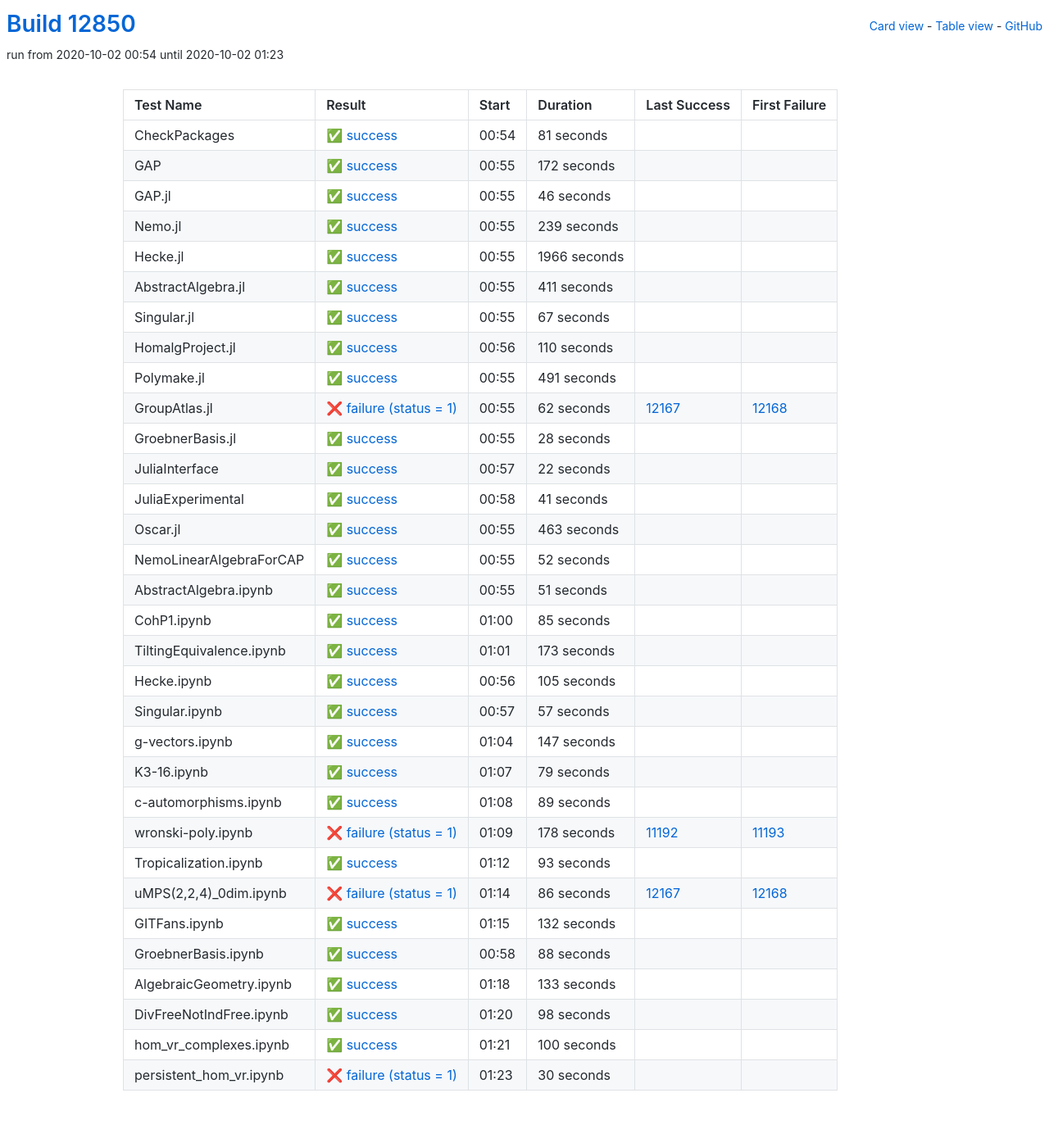
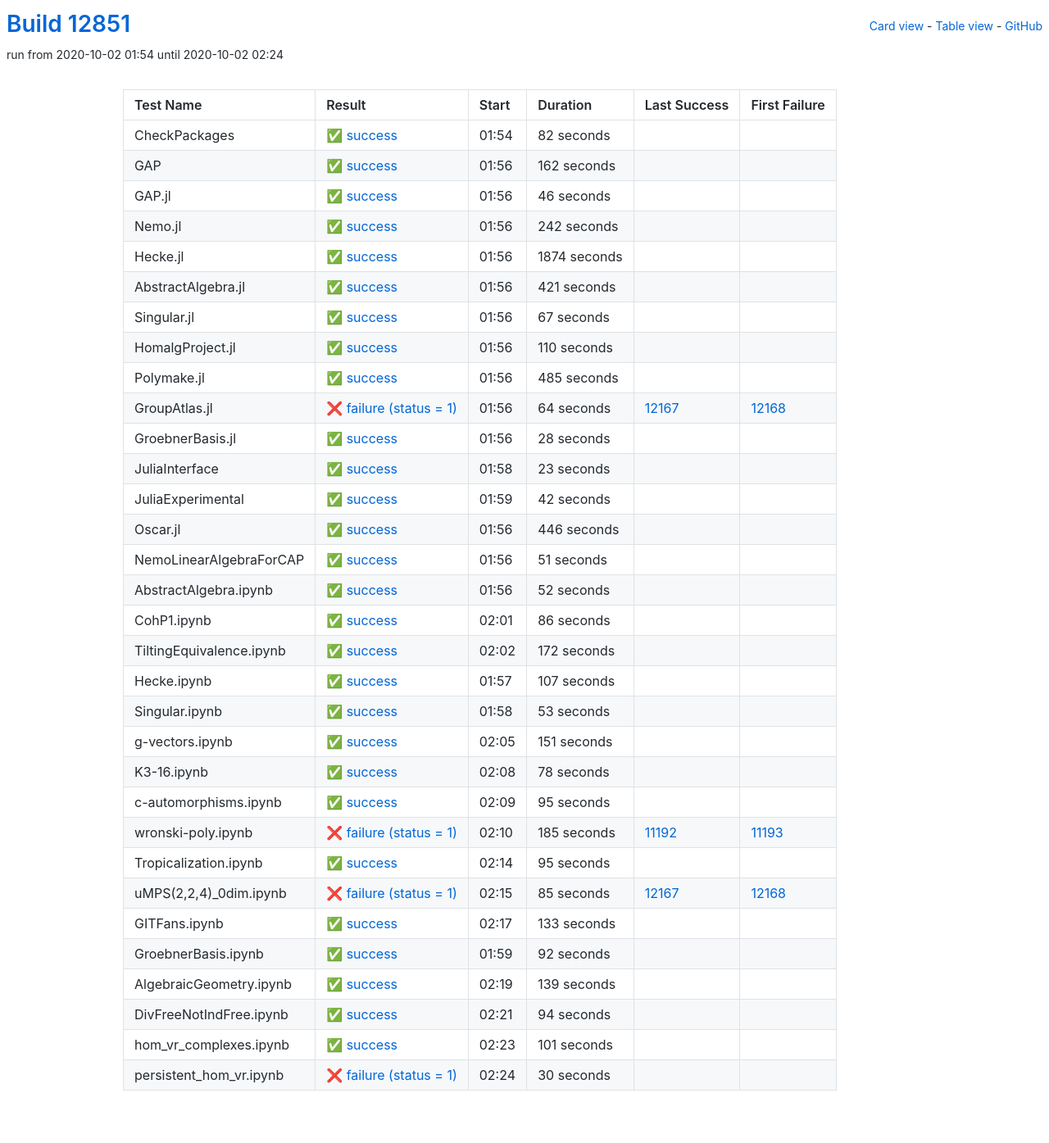
Before and after one commit to oscar-system/oscar-ci-status, a Jekyll site: the page built from table.html, in a window 1280 px wide. Shown: the whole page at 82% size. Built offline with Jekyll 4.4.1, drawn with Linux system fonts in a browser that asks for light colours.

Commit message:
Build #12851

```diff
--- a/_data/ci.yml
+++ b/_data/ci.yml
@@ -1,6 +1,6 @@
 ---
-build: 12850
-build_url: https://oscarci.mathematik.uni-kl.de/job/oscar/12850/
+build: 12851
+build_url: https://oscarci.mathematik.uni-kl.de/job/oscar/12851/
 job: oscar
 organization: oscar-system
 repo: oscar-ci-status
@@ -8,32 +8,32 @@
 tests:
 - name: CheckPackages
   id: checkpackages
-  log: https://oscarci.mathematik.uni-kl.de/job/oscar/12850/artifact/logs/build-12850/CheckPackages.log
-  start: 2020-10-02 00:54
+  log: https://oscarci.mathematik.uni-kl.de/job/oscar/12851/artifact/logs/build-12851/CheckPackages.log
+  start: 2020-10-02 01:54
   success: true
   exitcode: 0
   status: success
-  duration: 81
+  duration: 82
   last_success: false
   last_success_url:
   first_failure: false
   first_failure_url:
 - name: GAP
   id: gap
-  log: https://oscarci.mathematik.uni-kl.de/job/oscar/12850/artifact/logs/build-12850/GAP.log
-  start: 2020-10-02 00:55
+  log: https://oscarci.mathematik.uni-kl.de/job/oscar/12851/artifact/logs/build-12851/GAP.log
+  start: 2020-10-02 01:56
   success: true
   exitcode: 0
   status: success
-  duration: 172
+  duration: 162
   last_success: false
   last_success_url:
   first_failure: false
   first_failure_url:
 - name: GAP.jl
   id: gap-jl
-  log: https://oscarci.mathematik.uni-kl.de/job/oscar/12850/artifact/logs/build-12850/GAP.jl.log
-  start: 2020-10-02 00:55
+  log: https://oscarci.mathematik.uni-kl.de/job/oscar/12851/artifact/logs/build-12851/GAP.jl.log
+  start: 2020-10-02 01:56
   success: true
   exitcode: 0
   status: success
@@ -44,44 +44,44 @@
   first_failure_url:
 - name: Nemo.jl
   id: nemo-jl
-  log: https://oscarci.mathematik.uni-kl.de/job/oscar/12850/artifact/logs/build-12850/Nemo.jl.log
-  start: 2020-10-02 00:55
+  log: https://oscarci.mathematik.uni-kl.de/job/oscar/12851/artifact/logs/build-12851/Nemo.jl.log
+  start: 2020-10-02 01:56
   success: true
   exitcode: 0
   status: success
-  duration: 239
+  duration: 242
   last_success: false
   last_success_url:
   first_failure: false
   first_failure_url:
 - name: Hecke.jl
   id: hecke-jl
-  log: https://oscarci.mathematik.uni-kl.de/job/oscar/12850/artifact/logs/build-12850/Hecke.jl.log
-  start: 2020-10-02 00:55
+  log: https://oscarci.mathematik.uni-kl.de/job/oscar/12851/artifact/logs/build-12851/Hecke.jl.log
+  start: 2020-10-02 01:56
   success: true
   exitcode: 0
   status: success
-  duration: 1966
+  duration: 1874
   last_success: false
   last_success_url:
   first_failure: false
   first_failure_url:
 - name: AbstractAlgebra.jl
   id: abstractalgebra-jl
-  log: https://oscarci.mathematik.uni-kl.de/job/oscar/12850/artifact/logs/build-12850/AbstractAlgebra.jl.log
-  start: 2020-10-02 00:55
+  log: https://oscarci.mathematik.uni-kl.de/job/oscar/12851/artifact/logs/build-12851/AbstractAlgebra.jl.log
+  start: 2020-10-02 01:56
   success: true
   exitcode: 0
   status: success
-  duration: 411
+  duration: 421
   last_success: false
   last_success_url:
   first_failure: false
   first_failure_url:
 - name: Singular.jl
   id: singular-jl
-  log: https://oscarci.mathematik.uni-kl.de/job/oscar/12850/artifact/logs/build-12850/Singular.jl.log
-  start: 2020-10-02 00:55
+  log: https://oscarci.mathematik.uni-kl.de/job/oscar/12851/artifact/logs/build-12851/Singular.jl.log
+  start: 2020-10-02 01:56
   success: true
   exitcode: 0
   status: success
@@ -92,8 +92,8 @@
   first_failure_url:
 - name: HomalgProject.jl
   id: homalgproject-jl
-  log: https://oscarci.mathematik.uni-kl.de/job/oscar/12850/artifact/logs/build-12850/HomalgProject.jl.log
-  start: 2020-10-02 00:56
+  log: https://oscarci.mathematik.uni-kl.de/job/oscar/12851/artifact/logs/build-12851/HomalgProject.jl.log
+  start: 2020-10-02 01:56
   success: true
   exitcode: 0
   status: success
@@ -104,32 +104,32 @@
   first_failure_url:
 - name: Polymake.jl
   id: polymake-jl
-  log: https://oscarci.mathematik.uni-kl.de/job/oscar/12850/artifact/logs/build-12850/Polymake.jl.log
-  start: 2020-10-02 00:55
+  log: https://oscarci.mathematik.uni-kl.de/job/oscar/12851/artifact/logs/build-12851/Polymake.jl.log
+  start: 2020-10-02 01:56
   success: true
   exitcode: 0
   status: success
-  duration: 491
+  duration: 485
   last_success: false
   last_success_url:
   first_failure: false
   first_failure_url:
 - name: GroupAtlas.jl
   id: groupatlas-jl
-  log: https://oscarci.mathematik.uni-kl.de/job/oscar/12850/artifact/logs/build-12850/GroupAtlas.jl.log
-  start: 2020-10-02 00:55
+  log: https://oscarci.mathematik.uni-kl.de/job/oscar/12851/artifact/logs/build-12851/GroupAtlas.jl.log
+  start: 2020-10-02 01:56
   success: false
   exitcode: 1
   status: failure
-  duration: 62
+  duration: 64
   last_success: 12167
   last_success_url: https://oscarci.mathematik.uni-kl.de/job/oscar/12167/
   first_failure: 12168
   first_failure_url: https://oscarci.mathematik.uni-kl.de/job/oscar/12168/
 - name: GroebnerBasis.jl
   id: groebnerbasis-jl
-  log: https://oscarci.mathematik.uni-kl.de/job/oscar/12850/artifact/logs/build-12850/GroebnerBasis.jl.log
-  start: 2020-10-02 00:55
+  log: https://oscarci.mathematik.uni-kl.de/job/oscar/12851/artifact/logs/build-12851/GroebnerBasis.jl.log
+  start: 2020-10-02 01:56
   success: true
   exitcode: 0
   status: success
@@ -140,44 +140,56 @@
   first_failure_url:
 - name: JuliaInterface
   id: juliainterface
-  log: https://oscarci.mathematik.uni-kl.de/job/oscar/12850/artifact/logs/build-12850/JuliaInterface.log
-  start: 2020-10-02 00:57
+  log: https://oscarci.mathematik.uni-kl.de/job/oscar/12851/artifact/logs/build-12851/JuliaInterface.log
+  start: 2020-10-02 01:58
   success: true
   exitcode: 0
   status: success
-  duration: 22
+  duration: 23
   last_success: false
   last_success_url:
   first_failure: false
   first_failure_url:
 - name: JuliaExperimental
   id: juliaexperimental
-  log: https://oscarci.mathematik.uni-kl.de/job/oscar/12850/artifact/logs/build-12850/JuliaExperimental.log
-  start: 2020-10-02 00:58
+  log: https://oscarci.mathematik.uni-kl.de/job/oscar/12851/artifact/logs/build-12851/JuliaExperimental.log
+  start: 2020-10-02 01:59
   success: true
   exitcode: 0
   status: success
-  duration: 41
+  duration: 42
   last_success: false
   last_success_url:
   first_failure: false
   first_failure_url:
 - name: Oscar.jl
   id: oscar-jl
-  log: https://oscarci.mathematik.uni-kl.de/job/oscar/12850/artifact/logs/build-12850/Oscar.jl.log
-  start: 2020-10-02 00:55
+  log: https://oscarci.mathematik.uni-kl.de/job/oscar/12851/artifact/logs/build-12851/Oscar.jl.log
+  start: 2020-10-02 01:56
   success: true
   exitcode: 0
   status: success
-  duration: 463
+  duration: 446
   last_success: false
   last_success_url:
   first_failure: false
   first_failure_url:
 - name: NemoLinearAlgebraForCAP
   id: nemolinearalgebraforcap
-  log: https://oscarci.mathematik.uni-kl.de/job/oscar/12850/artifact/logs/build-12850/NemoLinearAlgebraForCAP.log
-  start: 2020-10-02 00:55
+  log: https://oscarci.mathematik.uni-kl.de/job/oscar/12851/artifact/logs/build-12851/NemoLinearAlgebraForCAP.log
+  start: 2020-10-02 01:56
+  success: true
+  exitcode: 0
+  status: success
+  duration: 51
+  last_success: false
+  last_success_url:
+  first_failure: false
+  first_failure_url:
+- name: AbstractAlgebra.ipynb
+  id: abstractalgebra-ipynb
+  log: https://oscarci.mathematik.uni-kl.de/job/oscar/12851/artifact/logs/build-12851/AbstractAlgebra.ipynb.log
+  start: 2020-10-02 01:56
   success: true
   exitcode: 0
   status: success
@@ -186,166 +198,130 @@
   last_success_url:
   first_failure: false
   first_failure_url:
-- name: AbstractAlgebra.ipynb
-  id: abstractalgebra-ipynb
-  log: https://oscarci.mathematik.uni-kl.de/job/oscar/12850/artifact/logs/build-12850/AbstractAlgebra.ipynb.log
-  start: 2020-10-02 00:55
+- name: CohP1.ipynb
+  id: cohp1-ipynb
+  log: https://oscarci.mathematik.uni-kl.de/job/oscar/12851/artifact/logs/build-12851/CohP1.ipynb.log
+  start: 2020-10-02 02:01
   success: true
   exitcode: 0
   status: success
-  duration: 51
-  last_success: false
-  last_success_url:
-  first_failure: false
-  first_failure_url:
-- name: CohP1.ipynb
-  id: cohp1-ipynb
-  log: https://oscarci.mathematik.uni-kl.de/job/oscar/12850/artifact/logs/build-12850/CohP1.ipynb.log
-  start: 2020-10-02 01:00
-  success: true
-  exitcode: 0
-  status: success
-  duration: 85
+  duration: 86
   last_success: false
   last_success_url:
   first_failure: false
   first_failure_url:
 - name: TiltingEquivalence.ipynb
   id: tiltingequivalence-ipynb
-  log: https://oscarci.mathematik.uni-kl.de/job/oscar/12850/artifact/logs/build-12850/TiltingEquivalence.ipynb.log
-  start: 2020-10-02 01:01
+  log: https://oscarci.mathematik.uni-kl.de/job/oscar/12851/artifact/logs/build-12851/TiltingEquivalence.ipynb.log
+  start: 2020-10-02 02:02
   success: true
   exitcode: 0
   status: success
-  duration: 173
+  duration: 172
   last_success: false
   last_success_url:
   first_failure: false
   first_failure_url:
 - name: Hecke.ipynb
   id: hecke-ipynb
-  log: https://oscarci.mathematik.uni-kl.de/job/oscar/12850/artifact/logs/build-12850/Hecke.ipynb.log
-  start: 2020-10-02 00:56
+  log: https://oscarci.mathematik.uni-kl.de/job/oscar/12851/artifact/logs/build-12851/Hecke.ipynb.log
+  start: 2020-10-02 01:57
   success: true
   exitcode: 0
   status: success
-  duration: 105
+  duration: 107
   last_success: false
   last_success_url:
   first_failure: false
   first_failure_url:
 - name: Singular.ipynb
   id: singular-ipynb
-  log: https://oscarci.mathematik.uni-kl.de/job/oscar/12850/artifact/logs/build-12850/Singular.ipynb.log
-  start: 2020-10-02 00:57
+  log: https://oscarci.mathematik.uni-kl.de/job/oscar/12851/artifact/logs/build-12851/Singular.ipynb.log
+  start: 2020-10-02 01:58
   success: true
   exitcode: 0
   status: success
-  duration: 57
+  duration: 53
   last_success: false
   last_success_url:
   first_failure: false
   first_failure_url:
 - name: g-vectors.ipynb
   id: g-vectors-ipynb
-  log: https://oscarci.mathematik.uni-kl.de/job/oscar/12850/artifact/logs/build-12850/g-vectors.ipynb.log
-  start: 2020-10-02 01:04
+  log: https://oscarci.mathematik.uni-kl.de/job/oscar/12851/artifact/logs/build-12851/g-vectors.ipynb.log
+  start: 2020-10-02 02:05
   success: true
   exitcode: 0
   status: success
-  duration: 147
+  duration: 151
   last_success: false
   last_success_url:
   first_failure: false
   first_failure_url:
 - name: K3-16.ipynb
   id: k3-16-ipynb
-  log: https://oscarci.mathematik.uni-kl.de/job/oscar/12850/artifact/logs/build-12850/K3-16.ipynb.log
-  start: 2020-10-02 01:07
+  log: https://oscarci.mathematik.uni-kl.de/job/oscar/12851/artifact/logs/build-12851/K3-16.ipynb.log
+  start: 2020-10-02 02:08
   success: true
   exitcode: 0
   status: success
-  duration: 79
+  duration: 78
   last_success: false
   last_success_url:
   first_failure: false
   first_failure_url:
 - name: c-automorphisms.ipynb
   id: c-automorphisms-ipynb
-  log: https://oscarci.mathematik.uni-kl.de/job/oscar/12850/artifact/logs/build-12850/c-automorphisms.ipynb.log
-  start: 2020-10-02 01:08
+  log: https://oscarci.mathematik.uni-kl.de/job/oscar/12851/artifact/logs/build-12851/c-automorphisms.ipynb.log
+  start: 2020-10-02 02:09
   success: true
   exitcode: 0
   status: success
-  duration: 89
+  duration: 95
   last_success: false
   last_success_url:
   first_failure: false
   first_failure_url:
 - name: wronski-poly.ipynb
   id: wronski-poly-ipynb
-  log: https://oscarci.mathematik.uni-kl.de/job/oscar/12850/artifact/logs/build-12850/wronski-poly.ipynb.log
-  start: 2020-10-02 01:09
+  log: https://oscarci.mathematik.uni-kl.de/job/oscar/12851/artifact/logs/build-12851/wronski-poly.ipynb.log
+  start: 2020-10-02 02:10
   success: false
   exitcode: 1
   status: failure
-  duration: 178
+  duration: 185
   last_success: 11192
   last_success_url: https://oscarci.mathematik.uni-kl.de/job/oscar/11192/
   first_failure: 11193
   first_failure_url: https://oscarci.mathematik.uni-kl.de/job/oscar/11193/
 - name: Tropicalization.ipynb
   id: tropicalization-ipynb
-  log: https://oscarci.mathematik.uni-kl.de/job/oscar/12850/artifact/logs/build-12850/Tropicalization.ipynb.log
-  start: 2020-10-02 01:12
+  log: https://oscarci.mathematik.uni-kl.de/job/oscar/12851/artifact/logs/build-12851/Tropicalization.ipynb.log
+  start: 2020-10-02 02:14
   success: true
   exitcode: 0
   status: success
-  duration: 93
+  duration: 95
   last_success: false
   last_success_url:
   first_failure: false
   first_failure_url:
 - name: uMPS(2,2,4)_0dim.ipynb
   id: umps-2-2-4-0dim-ipynb
-  log: https://oscarci.mathematik.uni-kl.de/job/oscar/12850/artifact/logs/build-12850/uMPS-2-2-4-_0dim.ipynb.log
-  start: 2020-10-02 01:14
+  log: https://oscarci.mathematik.uni-kl.de/job/oscar/12851/artifact/logs/build-12851/uMPS-2-2-4-_0dim.ipynb.log
+  start: 2020-10-02 02:15
   success: false
   exitcode: 1
   status: failure
-  duration: 86
+  duration: 85
   last_success: 12167
   last_success_url: https://oscarci.mathematik.uni-kl.de/job/oscar/12167/
   first_failure: 12168
   first_failure_url: https://oscarci.mathematik.uni-kl.de/job/oscar/12168/
 - name: GITFans.ipynb
   id: gitfans-ipynb
-  log: https://oscarci.mathematik.uni-kl.de/job/oscar/12850/artifact/logs/build-12850/GITFans.ipynb.log
-  start: 2020-10-02 01:15
-  success: true
-  exitcode: 0
-  status: success
-  duration: 132
-  last_success: false
-  last_success_url:
-  first_failure: false
-  first_failure_url:
-- name: GroebnerBasis.ipynb
-  id: groebnerbasis-ipynb
-  log: https://oscarci.mathematik.uni-kl.de/job/oscar/12850/artifact/logs/build-12850/GroebnerBasis.ipynb.log
-  start: 2020-10-02 00:58
-  success: true
-  exitcode: 0
-  status: success
-  duration: 88
-  last_success: false
-  last_success_url:
-  first_failure: false
-  first_failure_url:
-- name: AlgebraicGeometry.ipynb
-  id: algebraicgeometry-ipynb
-  log: https://oscarci.mathematik.uni-kl.de/job/oscar/12850/artifact/logs/build-12850/AlgebraicGeometry.ipynb.log
-  start: 2020-10-02 01:18
+  log: https://oscarci.mathematik.uni-kl.de/job/oscar/12851/artifact/logs/build-12851/GITFans.ipynb.log
+  start: 2020-10-02 02:17
   success: true
   exitcode: 0
   status: success
@@ -354,34 +330,58 @@
   last_success_url:
   first_failure: false
   first_failure_url:
-- name: DivFreeNotIndFree.ipynb
-  id: divfreenotindfree-ipynb
-  log: https://oscarci.mathematik.uni-kl.de/job/oscar/12850/artifact/logs/build-12850/DivFreeNotIndFree.ipynb.log
-  start: 2020-10-02 01:20
+- name: GroebnerBasis.ipynb
+  id: groebnerbasis-ipynb
+  log: https://oscarci.mathematik.uni-kl.de/job/oscar/12851/artifact/logs/build-12851/GroebnerBasis.ipynb.log
+  start: 2020-10-02 01:59
   success: true
   exitcode: 0
   status: success
-  duration: 98
+  duration: 92
+  last_success: false
+  last_success_url:
+  first_failure: false
+  first_failure_url:
+- name: AlgebraicGeometry.ipynb
+  id: algebraicgeometry-ipynb
+  log: https://oscarci.mathematik.uni-kl.de/job/oscar/12851/artifact/logs/build-12851/AlgebraicGeometry.ipynb.log
+  start: 2020-10-02 02:19
+  success: true
+  exitcode: 0
+  status: success
+  duration: 139
+  last_success: false
+  last_success_url:
+  first_failure: false
+  first_failure_url:
+- name: DivFreeNotIndFree.ipynb
+  id: divfreenotindfree-ipynb
+  log: https://oscarci.mathematik.uni-kl.de/job/oscar/12851/artifact/logs/build-12851/DivFreeNotIndFree.ipynb.log
+  start: 2020-10-02 02:21
+  success: true
+  exitcode: 0
+  status: success
+  duration: 94
   last_success: false
   last_success_url:
   first_failure: false
   first_failure_url:
 - name: hom_vr_complexes.ipynb
   id: hom-vr-complexes-ipynb
-  log: https://oscarci.mathematik.uni-kl.de/job/oscar/12850/artifact/logs/build-12850/hom_vr_complexes.ipynb.log
-  start: 2020-10-02 01:21
+  log: https://oscarci.mathematik.uni-kl.de/job/oscar/12851/artifact/logs/build-12851/hom_vr_complexes.ipynb.log
+  start: 2020-10-02 02:23
   success: true
   exitcode: 0
   status: success
-  duration: 100
+  duration: 101
   last_success: false
   last_success_url:
   first_failure: false
   first_failure_url:
 - name: persistent_hom_vr.ipynb
   id: persistent-hom-vr-ipynb
-  log: https://oscarci.mathematik.uni-kl.de/job/oscar/12850/artifact/logs/build-12850/persistent_hom_vr.ipynb.log
-  start: 2020-10-02 01:23
+  log: https://oscarci.mathematik.uni-kl.de/job/oscar/12851/artifact/logs/build-12851/persistent_hom_vr.ipynb.log
+  start: 2020-10-02 02:24
   success: false
   exitcode: 1
   status: failure
```
Also changed, not shown: README.md.
